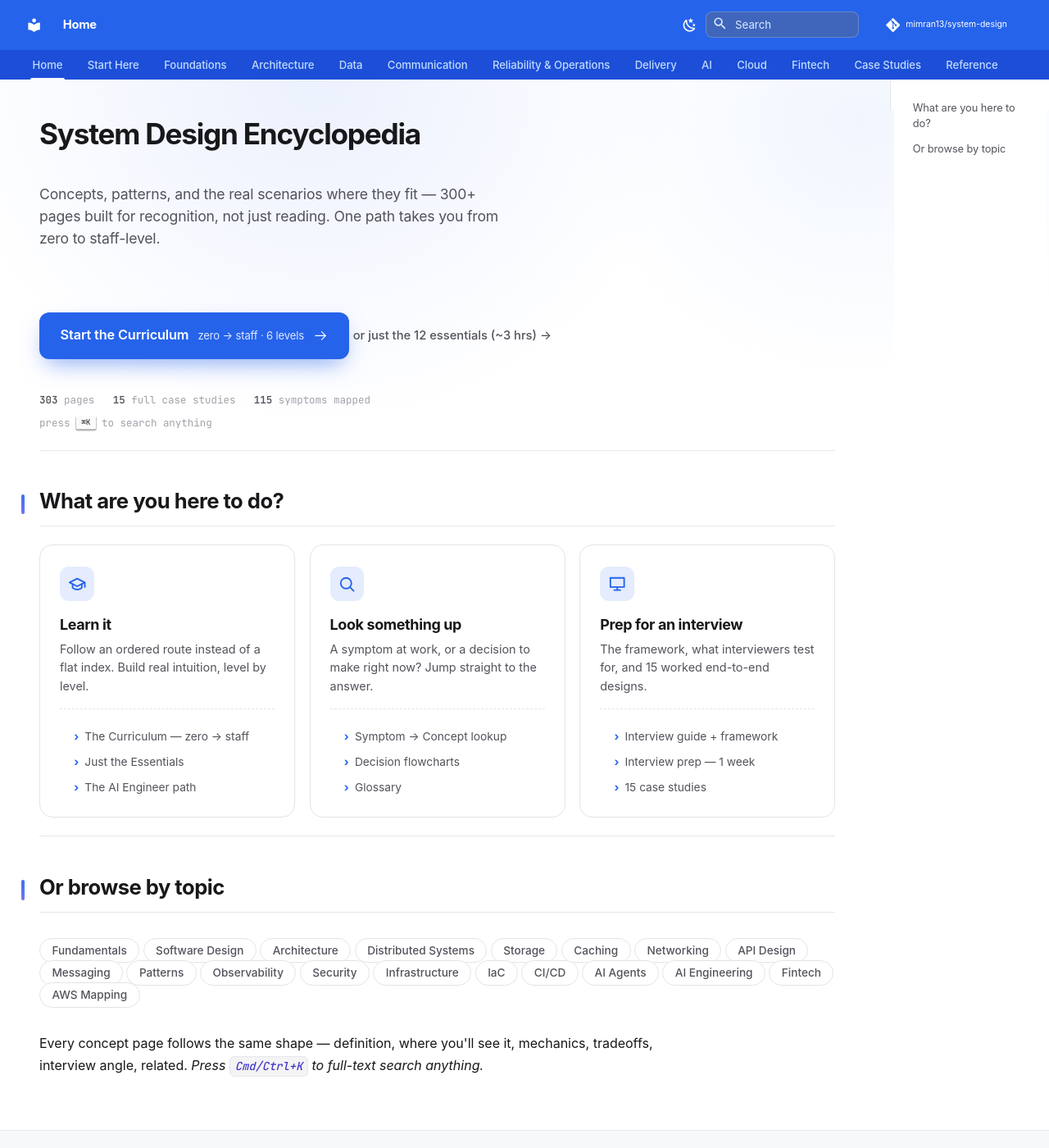
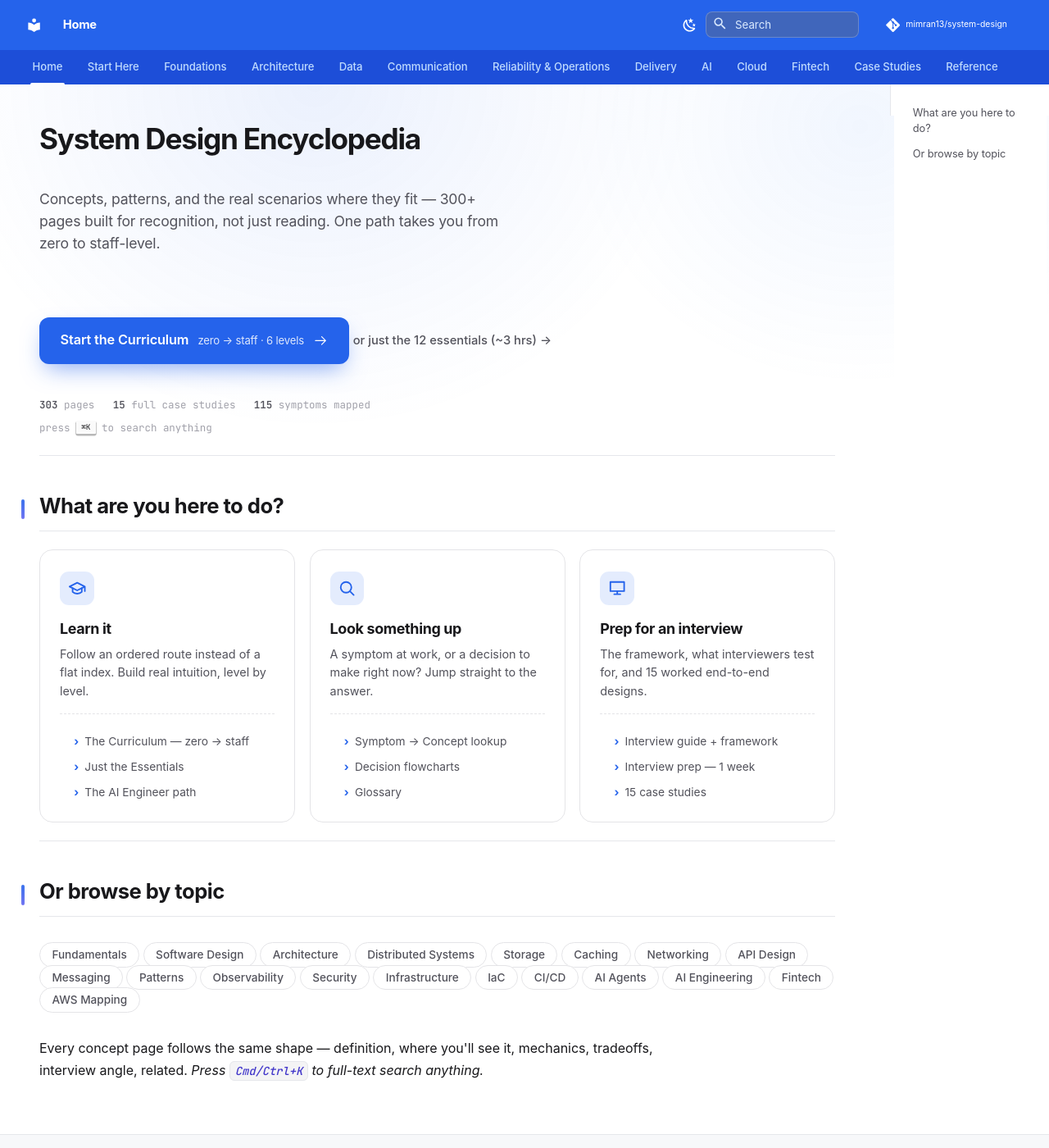
Before and after one commit to mimran13/system-design, an MkDocs documentation site: the page built from docs/index.md, in a window 1280 px wide and 1400 px high. Shown: the whole window at 82% size. Built offline with MkDocs 1.6.1 and Material for MkDocs 9.7.7, drawn with Linux system fonts in a browser that asks for light colours; comment, search, counter and statistics services are not loaded.

Commit message:
fix(theme): make tab bar taller to match mockup (override Material line-height 1.3)
Material caps .md-tabs line-height at 1.3, keeping the bar short even with
padding. Set line-height 1.5 + .7rem vertical padding so the tab bar height
matches the mockup .chrome-tabs.

Co-Authored-By: Claude Opus 4.8 (1M context) <noreply@anthropic.com>

```diff
--- a/docs/stylesheets/extra.css
+++ b/docs/stylesheets/extra.css
@@ -315,6 +315,7 @@ a, button, .md-nav__link, .md-typeset .grid.cards > ul > li {
   background-color: #1d4ed8 !important;   /* --blue-dark */
   color: #ffffff !important;
   border-bottom: none;
+  line-height: 1.5;                       /* override Material's 1.3 (too short) */
 }
 
 [data-md-color-scheme="slate"] .md-tabs {
@@ -327,7 +328,8 @@ a, button, .md-nav__link, .md-typeset .grid.cards > ul > li {
   font-weight: 500;
   opacity: 1;
   margin-top: 0;                 /* center via padding instead of top margin */
-  padding: 0.6rem 0.85rem;       /* mockup .chrome-tabs a padding */
+  padding: 0.7rem 0.85rem;       /* mockup .chrome-tabs a padding */
+  line-height: 1.5;              /* Material caps .md-tabs at 1.3, making it short */
   letter-spacing: -0.005em;
 }
 
```
